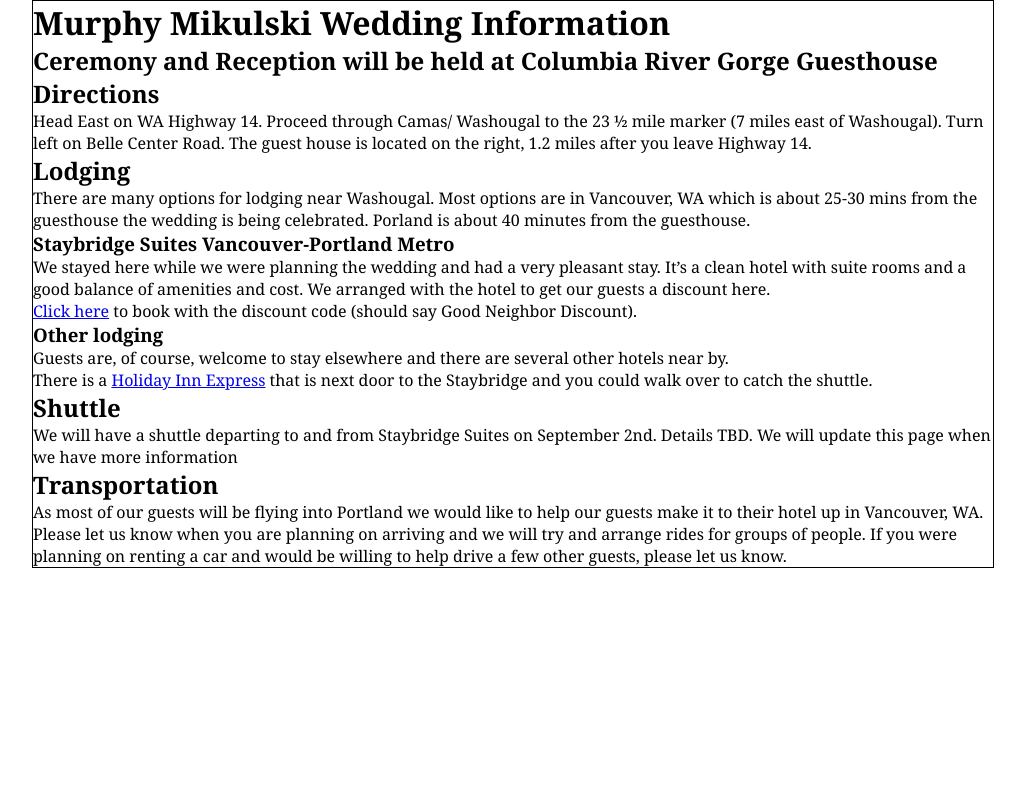
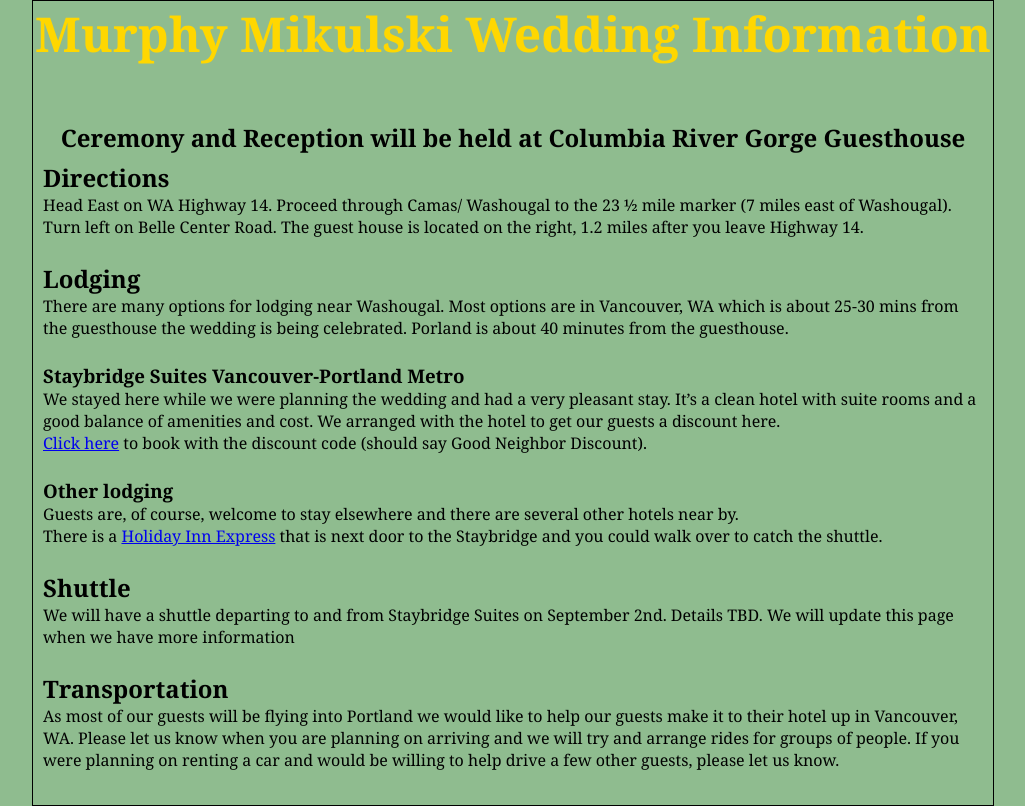
Before and after one commit to aimwithreason/weddingsite, a plain HTML site: page index.html in a window 1280 px wide. Shown: the whole page, without its empty margins (127-1152 px from the left). Drawn offline with Linux system fonts and the light colour scheme.

Commit message:
updated style

```diff
--- a/index.html
+++ b/index.html
@@ -7,10 +7,15 @@
 		href = "style.css" />
 	</head>
 	<body>
-		<h1>Murphy Mikulski Wedding Information</h1>
+		<header>
+			<h1>Murphy Mikulski Wedding Information</h1>
+		</header>
 
+		<nav>
 		<h2>Ceremony and Reception will be held at Columbia River Gorge Guesthouse</h2>
+		</nav>
 
+		<main>
 		<h2>Directions</h2>
 		<p>Head East on WA Highway 14. Proceed through Camas/ Washougal to the 23 &frac12; mile marker (7 miles east of Washougal). Turn left on Belle
 		Center Road. The guest house is located on the right, 1.2 miles after you leave Highway 14.</p>
@@ -21,12 +26,14 @@
 
 		<h3>Staybridge Suites Vancouver-Portland Metro</h3>
 		<p>We stayed here while we were planning the wedding and had a very pleasant stay. It&rsquo;s a clean hotel with suite rooms and a good
-		balance of amenities and cost. We arranged with the hotel to get our guests a discount here.</p>
-		<p><a href="https://www.ihg.com/staybridge/hotels/us/en/vancouver/vanpa/hoteldetail?qAAR=ILKO3&amp;qAdlt=1&amp;qBrs=6c.hi.ex.rs.ic.cp.in.sb.cw.cv.ul.vn.ki.sp.nd.ct&amp;qChld=0&amp;qCpid=100216752&amp;qFRA=1&amp;qGRM=0&amp;qIta=99502056&amp;qPSt=0&amp;qRRSrt=rt&amp;qRef=df&amp;qRms=1&amp;qRpn=1&amp;qRpp=20&amp;qRtP=ILKO3&amp;qSHp=1&amp;qSmP=3&amp;qSrt=sBR&amp;qWch=0&amp;srb_u=1&amp;icdv=99502056">Click here</a> to book with the discount code (should say Good Neighbor Discount).</p>
+		balance of amenities and cost. We arranged with the hotel to get our guests a discount here.
+		<br>
+		<a href="https://www.ihg.com/staybridge/hotels/us/en/vancouver/vanpa/hoteldetail?qAAR=ILKO3&amp;qAdlt=1&amp;qBrs=6c.hi.ex.rs.ic.cp.in.sb.cw.cv.ul.vn.ki.sp.nd.ct&amp;qChld=0&amp;qCpid=100216752&amp;qFRA=1&amp;qGRM=0&amp;qIta=99502056&amp;qPSt=0&amp;qRRSrt=rt&amp;qRef=df&amp;qRms=1&amp;qRpn=1&amp;qRpp=20&amp;qRtP=ILKO3&amp;qSHp=1&amp;qSmP=3&amp;qSrt=sBR&amp;qWch=0&amp;srb_u=1&amp;icdv=99502056">Click here</a> to book with the discount code (should say Good Neighbor Discount).</p>
 
 		<h3>Other lodging</h3>
-		<p>Guests are, of course, welcome to stay elsewhere and there are several other hotels near by. </p>
-		<p>There is a <a href="https://www.ihg.com/holidayinnexpress/hotels/us/en/vancouver/pdxvn/hoteldetail">Holiday Inn Express</a> that is next
+		<p>Guests are, of course, welcome to stay elsewhere and there are several other hotels near by.
+		<br>
+		There is a <a href="https://www.ihg.com/holidayinnexpress/hotels/us/en/vancouver/pdxvn/hoteldetail">Holiday Inn Express</a> that is next
 		door to the Staybridge and you could walk over to catch the shuttle.</p>
 
 		<h2>Shuttle</h2>
@@ -37,5 +44,6 @@
 		<p>As most of our guests will be flying into Portland we would like to help our guests make it to their hotel up in Vancouver, WA. Please let
 		us know when you are planning on arriving and we will try and arrange rides for groups of people. If you were planning on renting a car and
 		would be willing to help drive a few other guests, please let us know.</p>
+		</main>
 	</body>
 </html>
--- a/style.css
+++ b/style.css
@@ -1,6 +1,7 @@
 *{
 padding:0;
 margin:0;
+background-color: darkseagreen;
 }
 body{
     width: 960px;
@@ -10,33 +11,31 @@ body{
     font-family:Georgia, serif;
 }
 header h1{
-color:white;
+color:gold;
 font-size:3em;
-padding-left:2%;
+text-align: center;
+vertical-align: middle;
 }
 header{
     width: 100%;
-    background-color: #554236;
+    background-color: darkseagreen;
     height: 120px;
     position: relative;
 }
 nav {
     width: 100%;
     height: 30px;
-    position: absolute;
+    position: relative;
     left: 0;
     bottom: 0;
-    background-color: #F77825;
+    background-color: darkgoldenrod;
+	text-align: center;
 }
-aside{
-    background-color: #60B99A;
-    width: 25%;
-    padding: 10px;
-    float: left;
+main p{
+	margin-bottom:1.5em
 }
 main{
-    margin-left: 27%;
-    background-color: white;
+    background-color: darkseagreen;
     padding: 10px;
 }
 footer{
```
